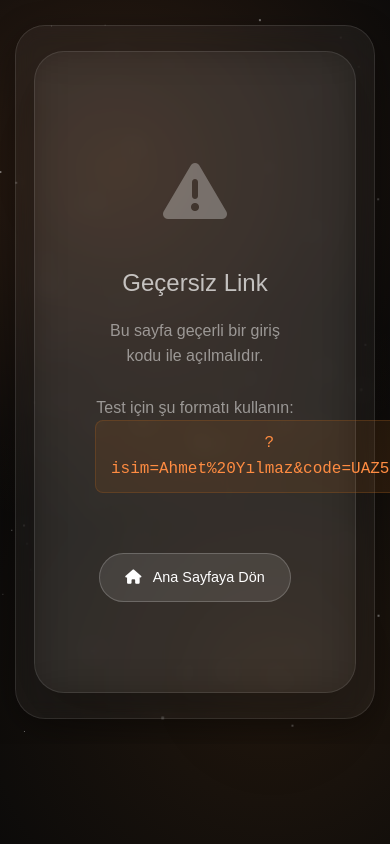
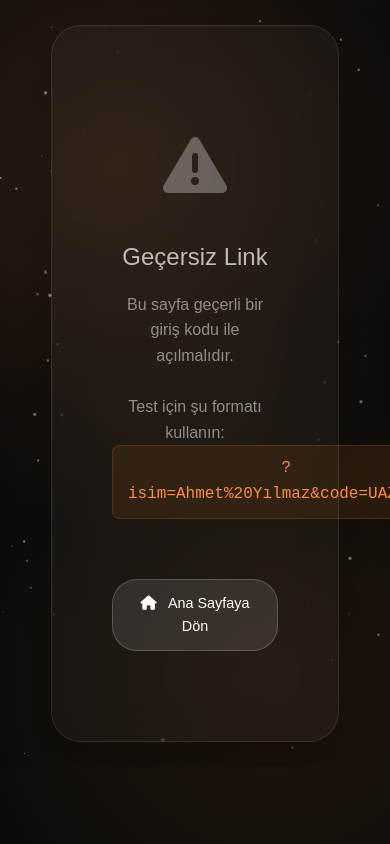
Before and after one commit to YTU-UASK/WebSite, a plain HTML site: page qr-result.html in a window 390 px wide. Drawn offline with Linux system fonts and the light colour scheme.

Commit message:
Update styles in qr-result.html for improved layout and responsiveness
- Adjusted entry card styles, including width and padding for better alignment.
- Enhanced backdrop filter for entry card content to improve visual aesthetics.
- Simplified HTML structure by removing unnecessary divs for cleaner code.

```diff
--- a/qr-result.html
+++ b/qr-result.html
@@ -24,15 +24,15 @@
         }
 
         .entry-card {
+            position: relative;
+            z-index: 10;
             max-width: 600px;
-            width: 100%;
+            width: 80%;
             margin: 0 auto;
             text-align: center;
-        }
-
-        .entry-card-content {
             background: rgba(255, 255, 255, 0.03);
             backdrop-filter: blur(20px);
+            -webkit-backdrop-filter: blur(20px);
             border-radius: 30px;
             padding: 60px 40px;
             box-shadow: 0 20px 60px rgba(0, 0, 0, 0.3);
@@ -184,6 +184,11 @@
 
         /* Tablet için responsive */
         @media (max-width: 768px) {
+            .entry-card {
+                width: 80%;
+                padding: 40px 30px;
+            }
+
             .entry-name {
                 font-size: 2rem;
             }
@@ -193,14 +198,15 @@
                 letter-spacing: 6px;
                 padding: 28px 35px;
             }
-
-            .entry-card-content {
-                padding: 40px 30px;
-            }
         }
 
         /* Mobil için responsive */
         @media (max-width: 480px) {
+            .entry-card {
+                width: 80%;
+                padding: 30px 20px;
+            }
+
             .entry-logo img {
                 width: 120px;
             }
@@ -214,10 +220,6 @@
                 letter-spacing: 3px;
                 padding: 22px 18px;
                 word-break: break-all;
-            }
-
-            .entry-card-content {
-                padding: 30px 20px;
             }
 
             .back-button {
@@ -234,10 +236,8 @@
         <div class="hero-stars" id="hero-stars"></div>
 
         <!-- Entry Card -->
-        <div class="form-container entry-card">
-            <div class="entry-card-content" id="entryContent">
-                <!-- JavaScript ile doldurulacak -->
-            </div>
+        <div class="entry-card" id="entryContent">
+            <!-- JavaScript ile doldurulacak -->
         </div>
     </div>
 
```
